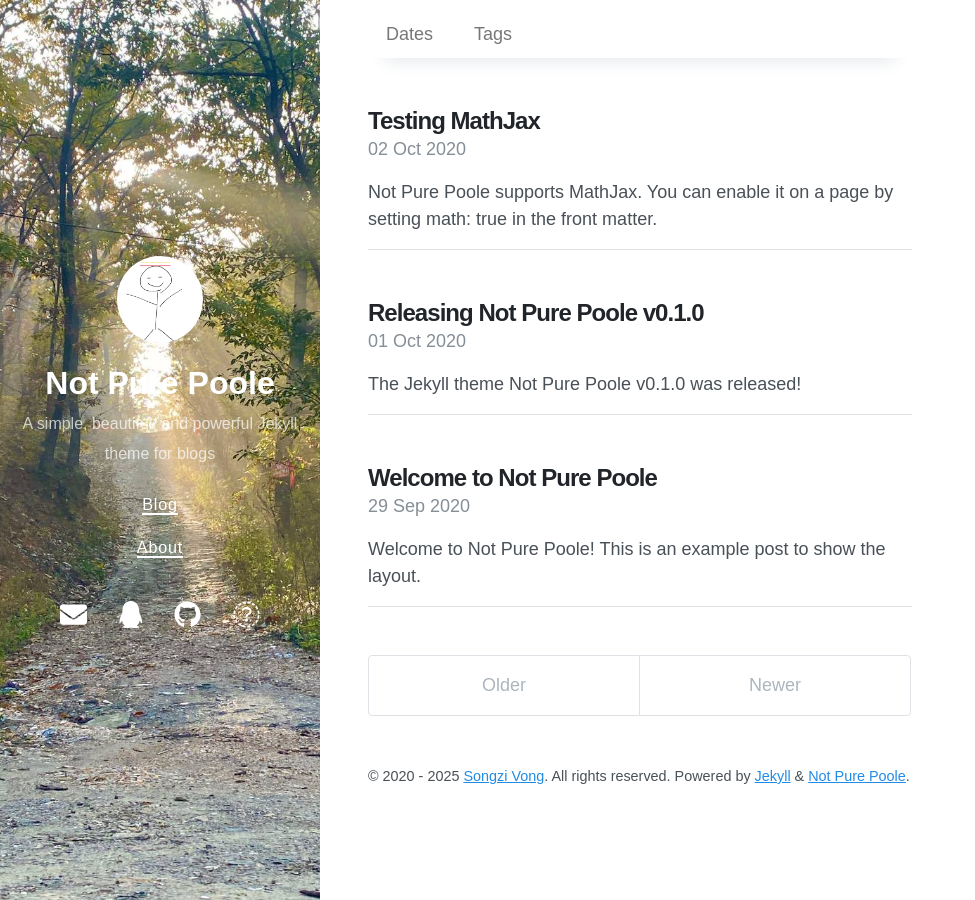
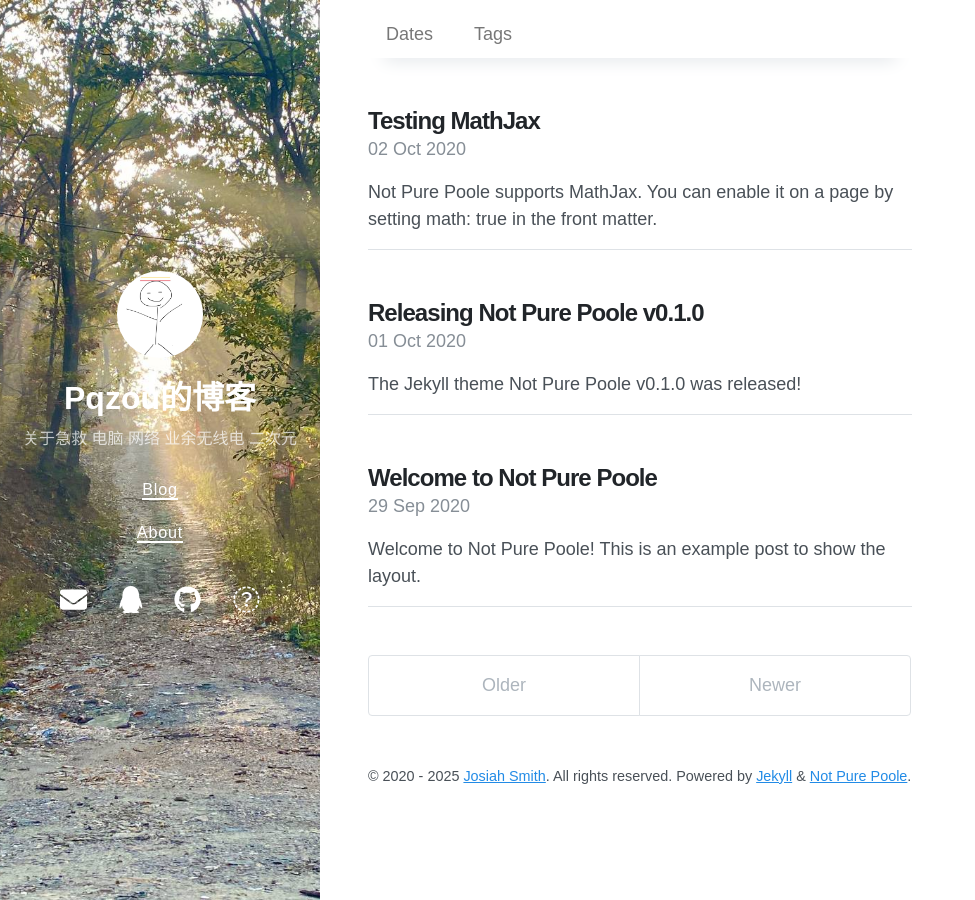
Before and after one commit to pqzou/pqzou.github.io, a Jekyll site: the page built from index.html, in a window 1280 px wide. Shown: the whole page, without its empty margins (0-975 px from the left). Built offline with Jekyll 4.4.1, drawn with Linux system fonts in a browser that asks for light colours; nearby versions of some CDN libraries; the list of posts is cut into pages by our own code.

Commit message:
Update _config.yml

```diff
--- a/_config.yml
+++ b/_config.yml
@@ -1,7 +1,7 @@
 # Setup
-title: Not Pure Poole
-description: A simple, beautiful, and powerful Jekyll theme for blogs
-url: https://vszhub.github.io
+title: Pqzou的博客
+description: 关于急救 电脑 网络 业余无线电 二次元
+url: https://pqzou.github.io/
 avatar: /avatar.jpeg
 paginate: 5
 permalink: pretty
@@ -29,14 +29,14 @@ exclude:
 
 # Optimize Jekyl SEO Tag
 twitter:
-  username: vszhub
+  username: pqzou1145
   card: summary
 logo: logo.png
 social:
-  name: Songzi Vong
+  name: Josiah Smith
   links:
-    - https://twitter.com/vszhub
-    - https://github.com/vszhub
+    - https://twitter.com/pqzou1145
+    - https://github.com/pqzou
 google_site_verification: xxxxx
 lang: en
 
@@ -54,6 +54,6 @@ sass:
 
 # Specify the author for blog posts
 author:
-  name: Songzi Vong
-  url: https://github.com/vszhub/
-  email: vszhub@gmail.com
+  name: Josiah Smith
+  url: https://github.com/pqzou
+  email: pqzou114514@gmail.com
```
